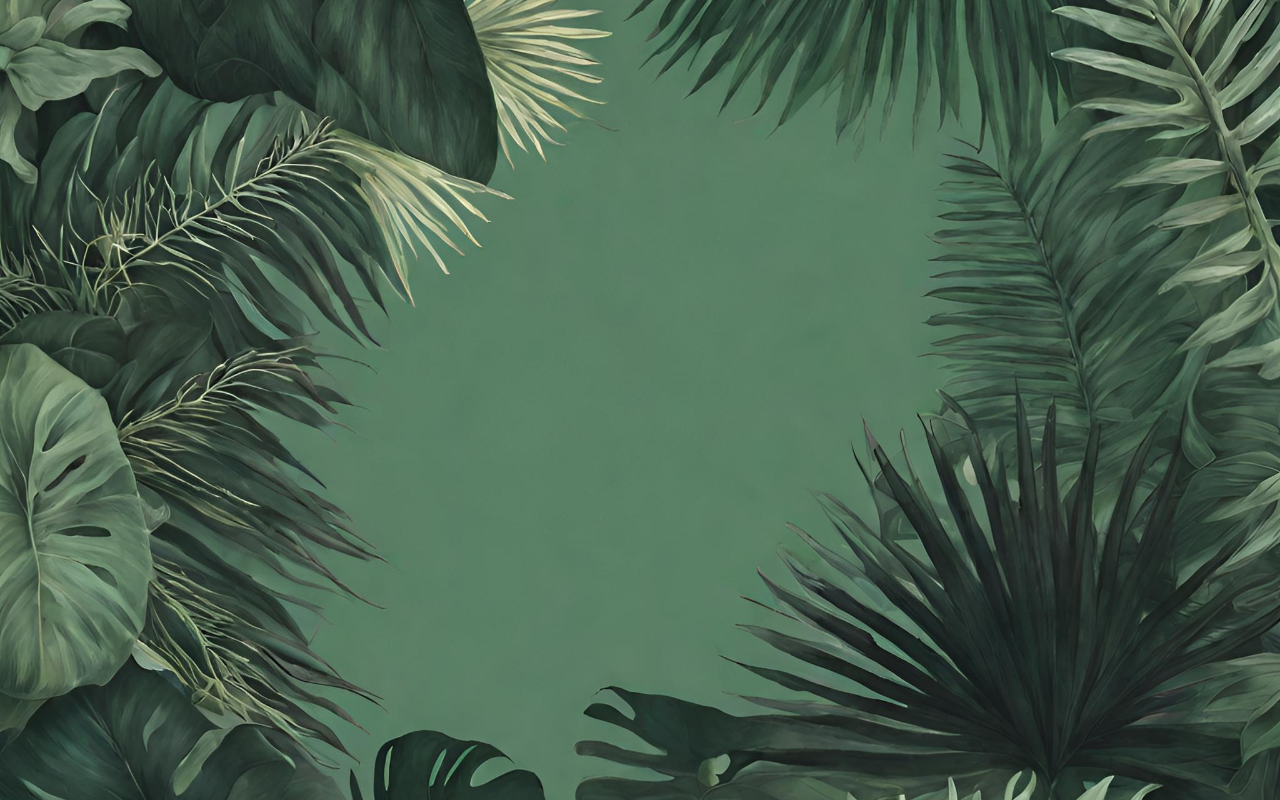
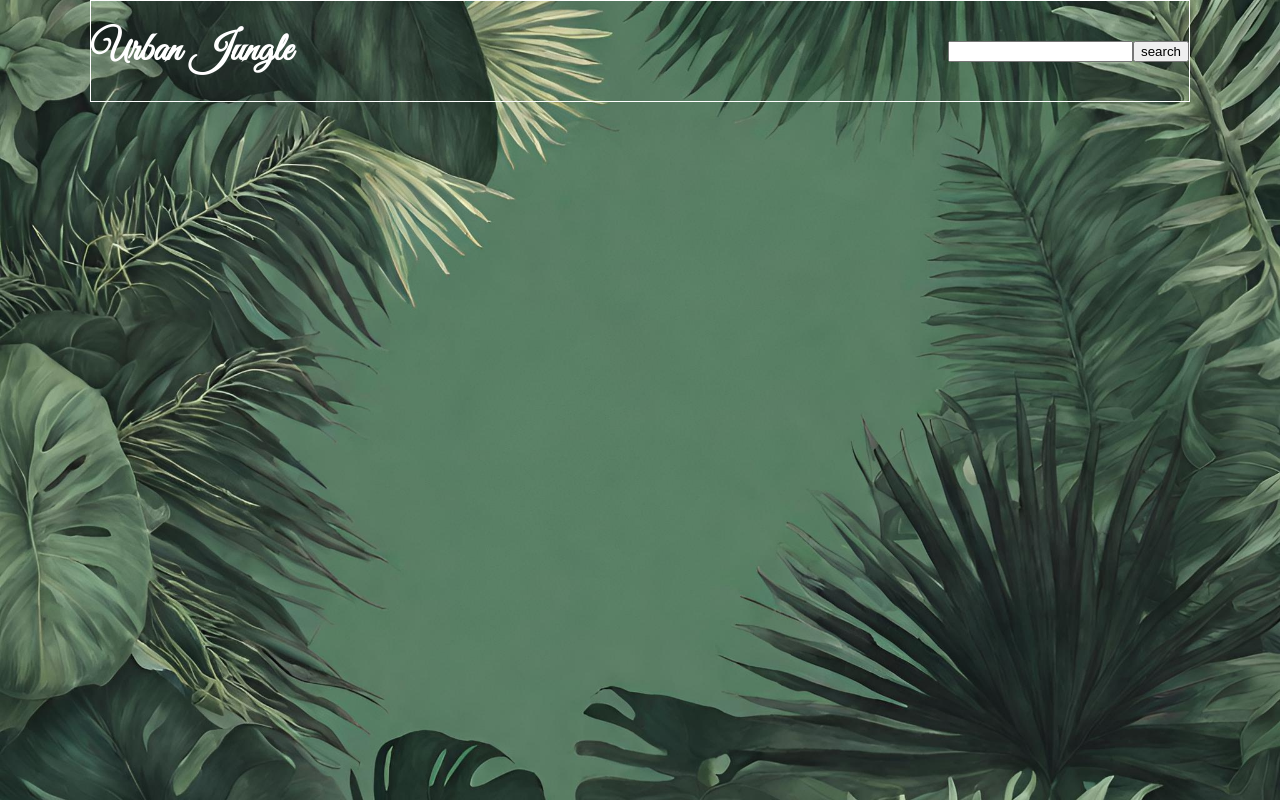
Before and after one commit to JoshGenereux/Urban-Jungle, a React (Create React App) app: page / in a window 1280 px wide. Both pictures are taken after a click on the button "Get Started". Built offline with nearby package versions, Linux system fonts and the light colour scheme.

Commit message:
working on header

```diff
--- a/src/App.scss
+++ b/src/App.scss
@@ -22,10 +22,6 @@ body {
   background-repeat: no-repeat;
   background-position: center;
   min-height: 100vh;
-  display: flex;
-  flex-direction: column;
-  align-items: center;
-  justify-content: center;
   color: #ffffff;
 }
 
--- a/src/components/header/Header.js
+++ b/src/components/header/Header.js
@@ -2,10 +2,19 @@ import React from 'react';
 import styles from './header.module.scss';
 
 const Header = () => {
+  const handleSubmit = (e) => {
+    e.preventDefault();
+    console.log('search');
+  };
+
   return (
     <div className={styles.header}>
-      <div>Urban Jungle</div>
+      <div className={styles.urban}>Urban Jungle</div>
       <div></div>
+      <form className={styles.form} onSubmit={handleSubmit}>
+        <input className={styles.input} />
+        <button className={styles.search}>search</button>
+      </form>
     </div>
   );
 };
--- a/src/components/header/header.module.scss
+++ b/src/components/header/header.module.scss
@@ -1,6 +1,17 @@
 .header {
-  width: 400px;
-  height: 400px;
+  width: 100%;
+  height: 100px;
   display: flex;
-  justify-content: center;
+  align-items: center;
+  border: 1px solid white;
 }
+
+.urban {
+  font-size: 40px;
+  font-family: 'Vibes';
+  font-weight: bold;
+}
+
+.form {
+  margin-left: auto;
+}
--- a/src/components/landing/Landing.js
+++ b/src/components/landing/Landing.js
@@ -7,11 +7,12 @@ import { show, hide } from '../../redux/slices/landingModalSlice';
 
 const Landing = () => {
   const modalIsShowing = useSelector((state) => state.landingModal.showModal);
+  const showHeader = useSelector((state) => state.landingHeader.showHeader);
 
   return (
     <div className={styles.landing}>
       {modalIsShowing && <Welcome />}
-      <div></div>
+      {showHeader && <Header />}
     </div>
   );
 };
--- a/src/components/landing/landing.module.scss
+++ b/src/components/landing/landing.module.scss
@@ -1,12 +1,11 @@
 .landing {
-  width: 1200px;
+  width: 1100px;
   height: 800px;
   display: flex;
   justify-content: center;
-  align-items: center;
 }
 
 img {
-  width: 800px;
-  height: 800px;
+  width: 1200px;
+  height: 900px;
 }
--- a/src/components/welcome/welcome.js
+++ b/src/components/welcome/welcome.js
@@ -2,13 +2,14 @@ import React, { useEffect } from 'react';
 import styles from './welcome.module.scss';
 import { useSelector, useDispatch } from 'react-redux';
 import { show, hide } from '../../redux/slices/landingModalSlice';
+import { toggleheader } from '../../redux/slices/landingHeaderSlice';
 
 const Welcome = () => {
-  const modalIsShowing = useSelector((state) => state.landingModal.showModal);
   const dispatch = useDispatch();
 
   const handleModal = () => {
     dispatch(hide());
+    dispatch(toggleheader());
   };
 
   return (
--- a/src/components/welcome/welcome.module.scss
+++ b/src/components/welcome/welcome.module.scss
@@ -1,6 +1,6 @@
 .welcome {
   width: 600px;
-  height: 500px;
+  height: 600px;
   display: flex;
   align-items: center;
   flex-direction: column;
@@ -9,7 +9,7 @@
 
 .header {
   font-size: 75px;
-  margin-top: 75px;
+  margin-top: auto;
   text-align: center;
   font-family: 'Vibes';
   font-weight: bold;
@@ -22,8 +22,17 @@
 }
 
 .start {
-  width: 150px;
+  width: auto;
   height: 35px;
-  font-size: 20px;
+  font-size: 30px;
   font-family: 'Courgette';
+  color: white;
+  border: none;
+  background-color: transparent;
+  transition: transform 0.3s ease;
+  cursor: pointer;
+
+  &:hover {
+    transform: scale(1.1);
+  }
 }
--- /dev/null
+++ b/src/redux/slices/landingHeaderSlice.js
@@ -0,0 +1,16 @@
+import { createSlice } from '@reduxjs/toolkit';
+
+const landingHeaderReducer = createSlice({
+  name: 'landingHeader',
+  initialState: {
+    showHeader: false,
+  },
+  reducers: {
+    toggleheader: (state) => {
+      state.showHeader = !state.showHeader;
+    },
+  },
+});
+
+export const { toggleheader } = landingHeaderReducer.actions;
+export default landingHeaderReducer.reducer;
--- a/src/redux/store.js
+++ b/src/redux/store.js
@@ -1,9 +1,11 @@
 import { configureStore } from '@reduxjs/toolkit';
 import landingModalReducer from './slices/landingModalSlice';
+import landingHeaderReducer from './slices/landingHeaderSlice';
 
 const store = configureStore({
   reducer: {
     landingModal: landingModalReducer,
+    landingHeader: landingHeaderReducer,
   },
 });
 
```
